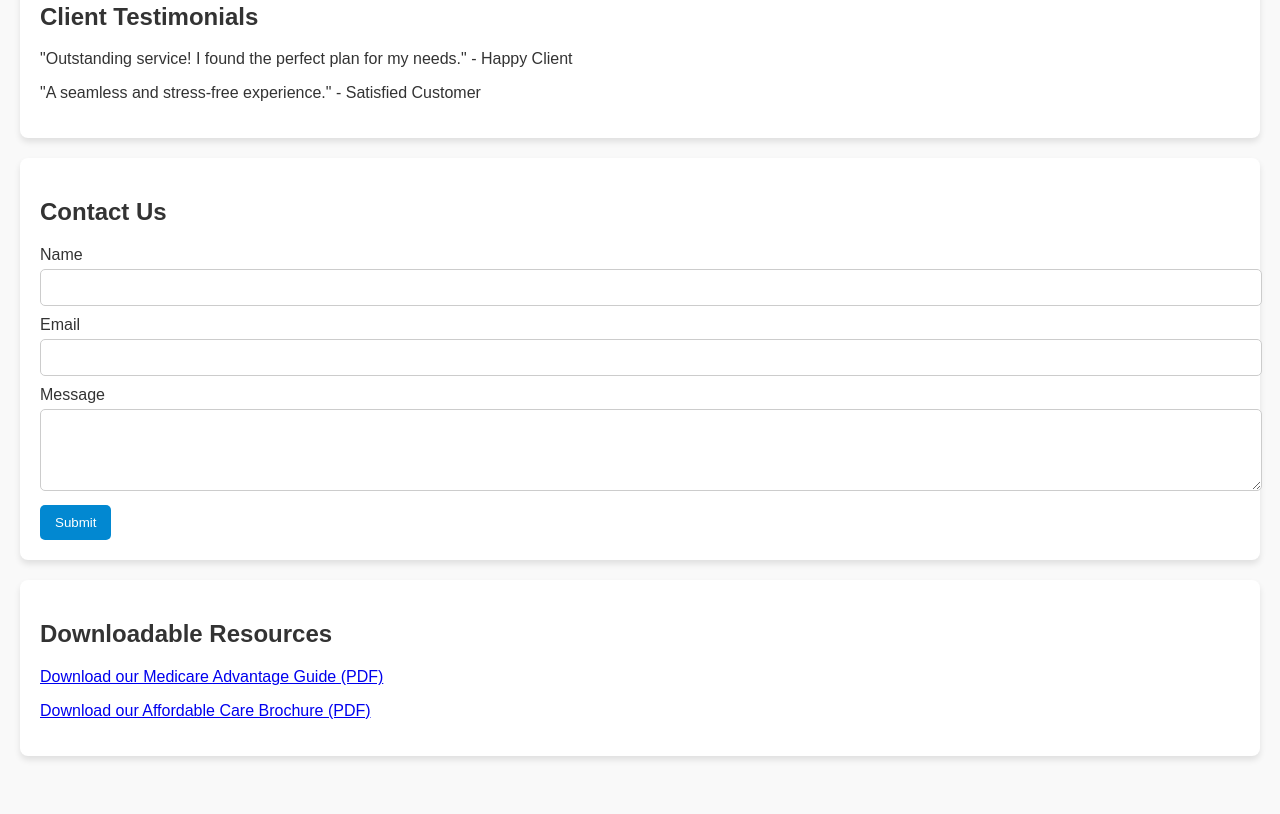
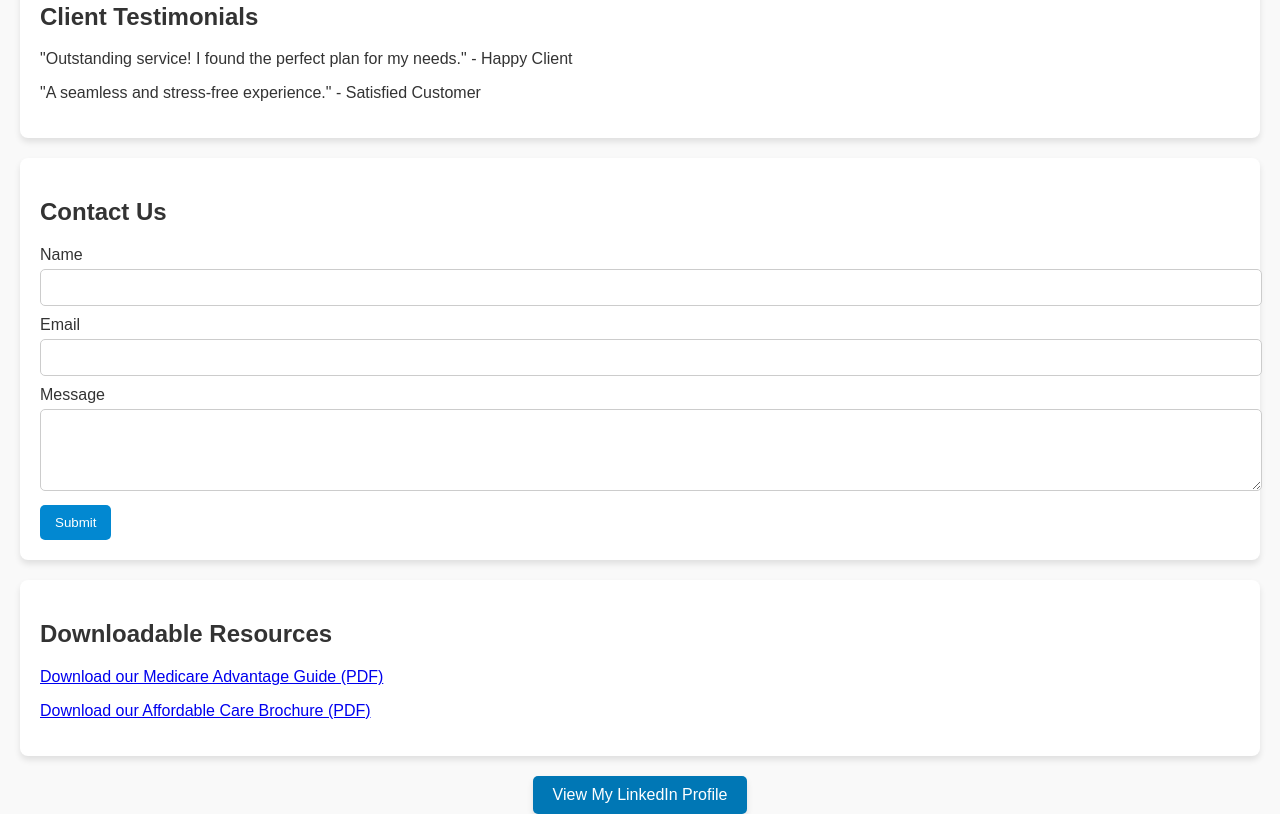
Before and after one commit to ebcox6/insurance_test, a plain HTML site: page index.html in a window 1280 px wide. Shown: the part 480-1294 px from the top of the page. Before the commit the page ends 1256 px from the top, so only its background shows below. Drawn offline with Linux system fonts and the light colour scheme.

Commit message:
Update index.html

```diff
--- a/index.html
+++ b/index.html
@@ -98,6 +98,23 @@
         button:hover {
             background-color: #0277bd;
         }
+        .linkedin-button {
+            display: flex;
+            justify-content: center;
+            margin-top: 20px;
+        }
+        .linkedin-button a {
+            text-decoration: none;
+            color: white;
+            background-color: #0077b5;
+            padding: 10px 20px;
+            border-radius: 5px;
+            font-size: 1em;
+            box-shadow: 0 4px 6px rgba(0, 0, 0, 0.1);
+        }
+        .linkedin-button a:hover {
+            background-color: #005582;
+        }
     </style>
 </head>
 <body>
@@ -157,5 +174,8 @@
         <p><a href="#">Download our Medicare Advantage Guide (PDF)</a></p>
         <p><a href="#">Download our Affordable Care Brochure (PDF)</a></p>
     </section>
+    <div class="linkedin-button">
+        <a href="https://www.linkedin.com/in/your-profile" target="_blank">View My LinkedIn Profile</a>
+    </div>
 </body>
 </html>
```
